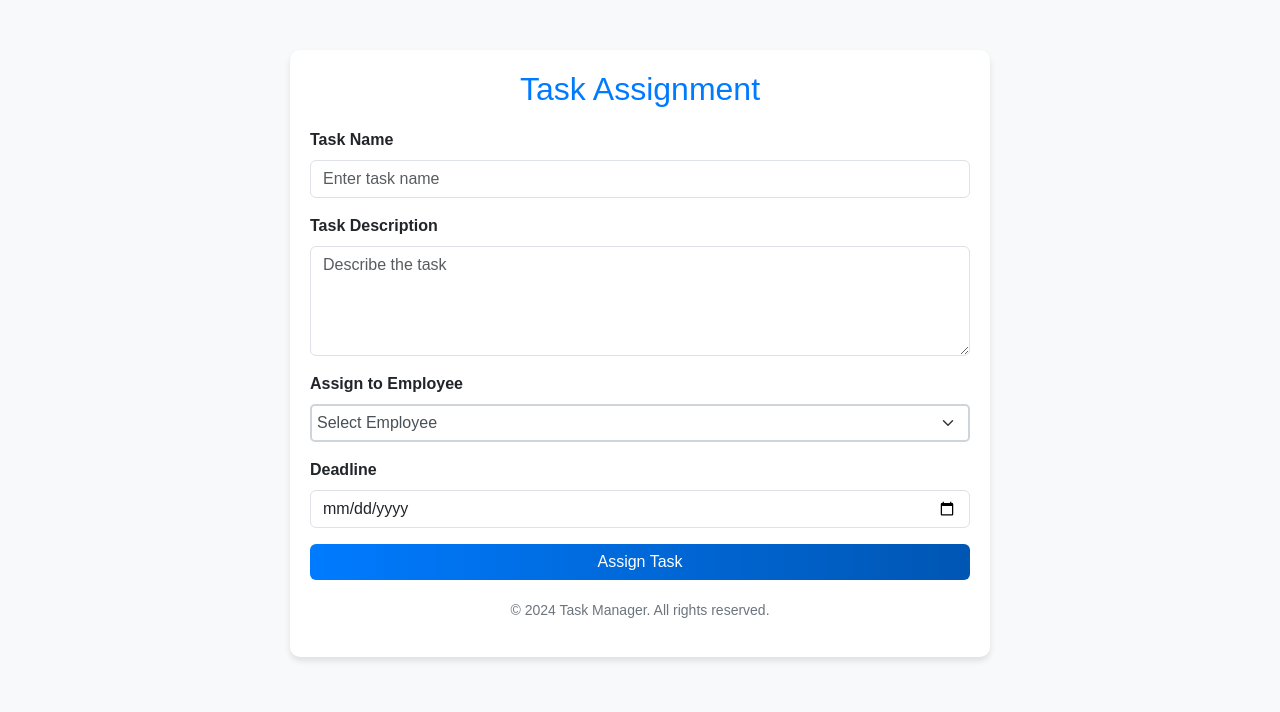
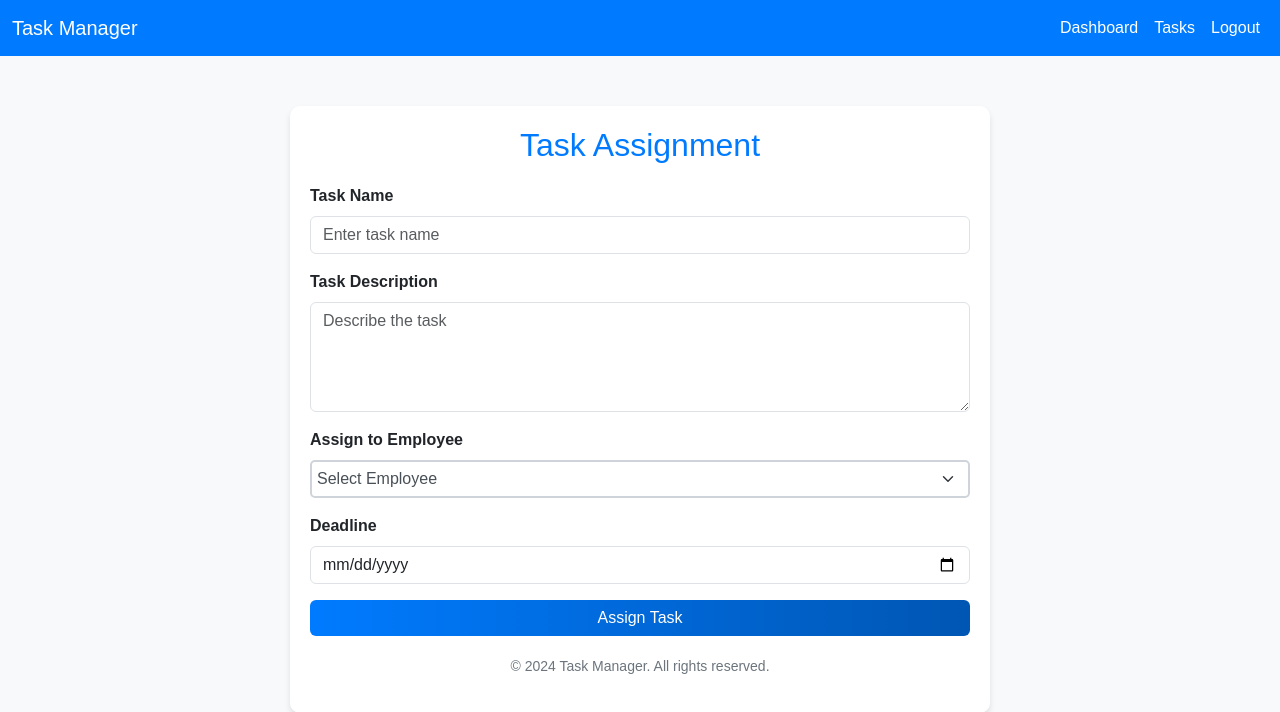
Before and after one commit to SanchitKumbhar/TaskMania-Project, a Django app: template templates/managerpanel.html in a window 1280 px wide. Shown: the top 712 px of the page. Run offline with Django 4.2, Linux system fonts and the light colour scheme; the template is opened without the code that fills it, so the values that code supplies are empty.

Commit message:
dashboard and epmployee updates

```diff
--- a/app/urls.py
+++ b/app/urls.py
@@ -23,5 +23,6 @@
     path('manager-login', views.managerlogin, name='credentials-login'),
     path("profile",views.profilepage,name="profile"),
     path("login-page",views.loginpage,name="login-page"),
-    path("signup-page",views.signuppage,name="signup-page")
+    path("signup-page",views.signuppage,name="signup-page"),
+    path("show-tasks-info",views.showTasksinfo,name="show-tasks-info"),
 ] + static(settings.MEDIA_URL, document_root=settings.MEDIA_ROOT)
--- a/app/views.py
+++ b/app/views.py
@@ -4,11 +4,13 @@
 from datetime import date
 from django.utils import timezone
 from django.shortcuts import render, redirect, HttpResponse
+from django.http import JsonResponse
 from django.contrib.auth.models import User
 from django.contrib.auth import login, authenticate, logout
 from django.contrib.auth.decorators import login_required
 from django.core.files.storage import FileSystemStorage
 from app.models import *
+
 # from .forms import DateTimeForm
 
 
@@ -298,3 +300,7 @@
             return HttpResponse("You are a Employee")
 
     return render(request, 'managerpanel.html', {'emp': Profile.objects.all()})
+
+def showTasksinfo(request):
+    allTasks=Todo.objects.all()
+    return JsonResponse({'data':allTasks})
--- a/templates/managerpanel.html
+++ b/templates/managerpanel.html
@@ -11,6 +11,16 @@
       font-family: 'Arial', sans-serif;
       background-color: #f8f9fa;
     }
+
+    .navbar {
+
+      background-color: #007bff; /* Blue navbar */
+    }
+    .navbar .navbar-brand,
+    .navbar .nav-link {
+      color: #fff !important; /* White text for the navbar */
+    }
+
     .container {
       margin-top: 50px;
       max-width: 700px;
@@ -51,6 +61,37 @@
   </style>
 </head>
 <body>
+
+  <nav class="navbar navbar-expand-lg">
+    <div class="container-fluid">
+      <a class="navbar-brand" href="#">Task Manager</a>
+      <button
+        class="navbar-toggler"
+        type="button"
+        data-bs-toggle="collapse"
+        data-bs-target="#navbarNav"
+        aria-controls="navbarNav"
+        aria-expanded="false"
+        aria-label="Toggle navigation"
+      >
+        <span class="navbar-toggler-icon"></span>
+      </button>
+      <div class="collapse navbar-collapse" id="navbarNav">
+        <ul class="navbar-nav ms-auto">
+          <li class="nav-item">
+            <a class="nav-link" href="#">Dashboard</a>
+          </li>
+          <li class="nav-item">
+            <a class="nav-link" href="#">Tasks</a>
+          </li>
+          <li class="nav-item">
+            <a class="nav-link" href="#">Logout</a>
+          </li>
+        </ul>
+      </div>
+    </div>
+  </nav>
+
   <div class="container">
     <h2 class="header">Task Assignment</h2>
     <form method="post">
```
Also changed, not shown: requirements.txt (added, +11 -0 lines).
